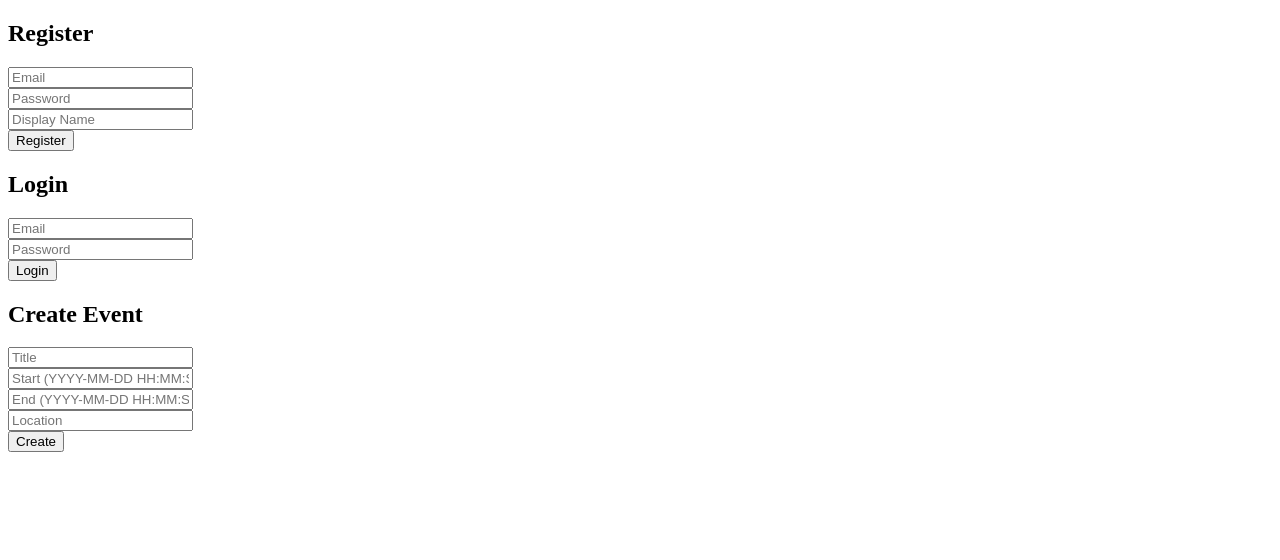
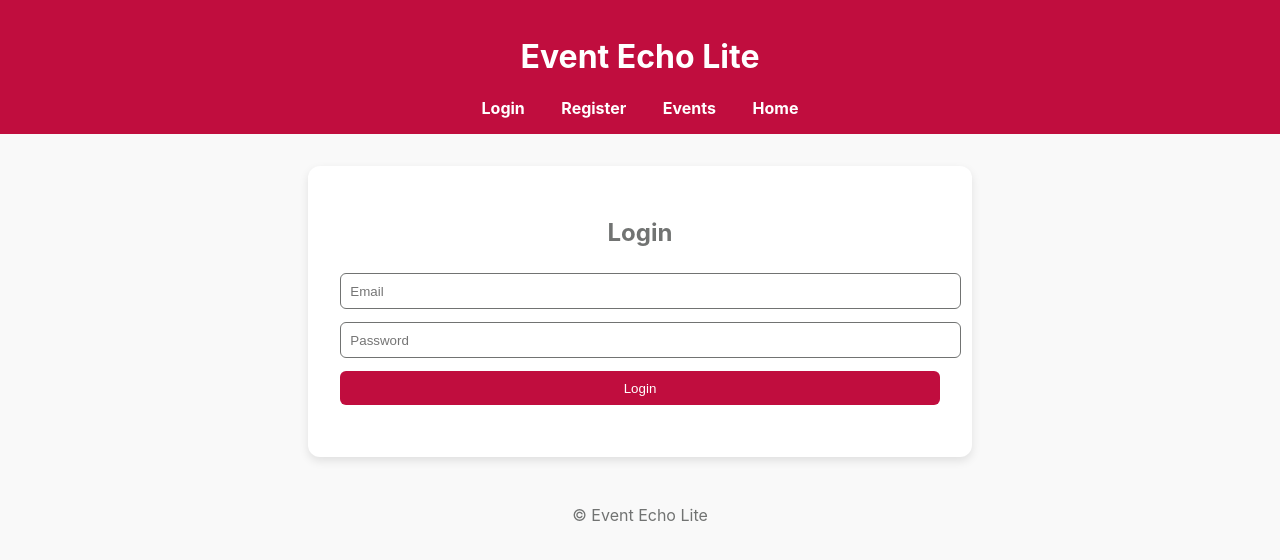
Before and after one commit to JoshuaCYin/Event-Echo-Lite, a plain HTML site: page frontend/index.html in a window 1280 px wide. Drawn offline with Linux system fonts and the light colour scheme.

Commit message:
Add basic frontend to test login.

```diff
--- a/frontend/css/main.css
+++ b/frontend/css/main.css
@@ -0,0 +1,64 @@
+:root {     /* Base colors */
+  --red: #C00D3E;
+  --gray: #717372;
+  --offwhite: #F9F9F9;
+  --accent: #fd3333;
+}
+
+body {
+  font-family: 'Inter', sans-serif;
+  background-color: var(--offwhite);
+  color: var(--gray);
+  margin: 0;
+}
+
+header {
+  background: var(--red);
+  color: white;
+  padding: 1em;
+  text-align: center;
+}
+
+nav a {
+  color: white;
+  margin: 0 1em;
+  text-decoration: none;
+  font-weight: bold;
+}
+
+nav a:hover {
+  text-decoration: underline;
+}
+
+main {
+  max-width: 600px;
+  margin: 2em auto;
+  background: white;
+  padding: 2em;
+  border-radius: 12px;
+  box-shadow: 0 4px 10px rgba(0,0,0,0.1);
+}
+
+input, button {
+  width: 100%;
+  padding: 0.7em;
+  margin: 0.5em 0;
+  border-radius: 6px;
+  border: 1px solid var(--gray);
+}
+
+button {
+  background-color: var(--red);
+  color: white;
+  border: none;
+  transition: background 0.2s ease, transform 0.1s ease;
+}
+
+button:hover {
+  background: #a00c34;
+  transform: scale(1.02);
+}
+
+@media (max-width: 700px) {
+  main { margin: 1em; padding: 1em; }
+}
--- a/frontend/index.html
+++ b/frontend/index.html
@@ -1,31 +1,27 @@
-<!-- frontend/index.html -->
+<!-- This is a small "app shell."" This is what stays on screen; real pages will load inside #app. -->
+
 <!DOCTYPE html>
 <html lang="en">
 <head>
   <meta charset="UTF-8">
   <title>Event Echo Lite</title>
+  <link rel="stylesheet" href="./css/main.css">
 </head>
 <body>
-  <h2>Register</h2>
-  <input id="regEmail" placeholder="Email"><br>
-  <input id="regPass" type="password" placeholder="Password"><br>
-  <input id="regName" placeholder="Display Name"><br>
-  <button onclick="registerUser()">Register</button>
+  <header>
+    <h1>Event Echo Lite</h1>
+    <nav>
+      <a href="#/login">Login</a>
+      <a href="#/register">Register</a>
+      <a href="#/events">Events</a>
+      <a href="#/home">Home</a>
+    </nav>
+  </header>
 
-  <h2>Login</h2>
-  <input id="logEmail" placeholder="Email"><br>
-  <input id="logPass" type="password" placeholder="Password"><br>
-  <button onclick="loginUser()">Login</button>
+  <main id="app"></main>
 
-  <h2>Create Event</h2>
-  <input id="evTitle" placeholder="Title"><br>
-  <input id="evStart" placeholder="Start (YYYY-MM-DD HH:MM:SS)"><br>
-  <input id="evEnd" placeholder="End (YYYY-MM-DD HH:MM:SS)"><br>
-  <input id="evLocation" placeholder="Location"><br>
-  <button onclick="createEvent()">Create</button>
+  <footer style="text-align:center;color:var(--gray);padding:1em;">© Event Echo Lite</footer> <!-- change to Event Echo later-->
 
-  <pre id="output"></pre>
-
-  <script type="module" src="./js/app.js"></script>
+  <script type="module" src="./js/router.js"></script>
 </body>
 </html>
--- a/frontend/js/api.js
+++ b/frontend/js/api.js
@@ -0,0 +1,12 @@
+// Reusable backend call function
+
+import { API_BASE } from "./config.js";
+
+export async function api(path, method = "GET", data = null, token = null) {
+  const headers = { "Content-Type": "application/json" };
+  if (token) headers["Authorization"] = `Bearer ${token}`;
+  const opts = { method, headers };
+  if (data) opts.body = JSON.stringify(data);
+  const res = await fetch(API_BASE + path, opts);
+  return res.json();
+}
--- a/frontend/js/router.js
+++ b/frontend/js/router.js
@@ -0,0 +1,18 @@
+import { loadPage } from "./utils.js";
+
+const routes = {
+  "/login": "pages/login.html",
+  "/register": "pages/register.html",
+  "/events": "pages/events.html",
+  "/home": "pages/home.html",
+};
+
+function router() {
+  const rawHash = window.location.hash || "#/login";
+  const path = rawHash.replace(/^#/, "");
+  const page = routes[path] || routes["/login"];
+  loadPage(page);
+}
+
+window.addEventListener("hashchange", router);
+window.addEventListener("DOMContentLoaded", router);
--- a/frontend/js/utils.js
+++ b/frontend/js/utils.js
@@ -0,0 +1,16 @@
+// Handles loading page fragments
+
+export async function loadPage(url) {
+  const res = await fetch(url);
+  const html = await res.text();
+  const container = document.getElementById("app");
+  container.innerHTML = html;
+
+  // Re-execute any <script type="module"> tags
+  container.querySelectorAll("script[type='module']").forEach((oldScript) => {
+    const newScript = document.createElement("script");
+    newScript.type = "module";
+    newScript.textContent = oldScript.textContent;
+    container.appendChild(newScript);
+  });
+}
--- a/frontend/pages/login.html
+++ b/frontend/pages/login.html
@@ -0,0 +1,28 @@
+<!-- This page is simple and an example. Added 10-17-2025, ensure it is updated later. -->
+
+<div style="text-align:center;">
+  <h2>Login</h2>
+  <input id="logEmail" placeholder="Email"><br>
+  <input id="logPass" type="password" placeholder="Password"><br>
+  <button id="loginBtn">Login</button>
+  <pre id="output"></pre>
+</div>
+
+<script type="module">
+import { api } from "../js/api.js";
+import { API_BASE } from "../js/config.js";
+
+document.querySelector("#loginBtn").onclick = async () => {
+  const email = document.querySelector("#logEmail").value;
+  const pass = document.querySelector("#logPass").value;
+
+  // Check if the email and password are not empty
+  if (!email || !pass) {
+    alert("Please enter both email and password.");
+    return;
+  }
+
+  const res = await api("/auth/login", "POST", { email, password: pass });
+  document.querySelector("#output").textContent = JSON.stringify(res, null, 2);
+};
+</script>
```
Also changed, not shown: frontend/pages/events.html (+35 -0 lines), frontend/pages/home.html (+4 -0 lines), frontend/pages/register.html (+22 -0 lines).
